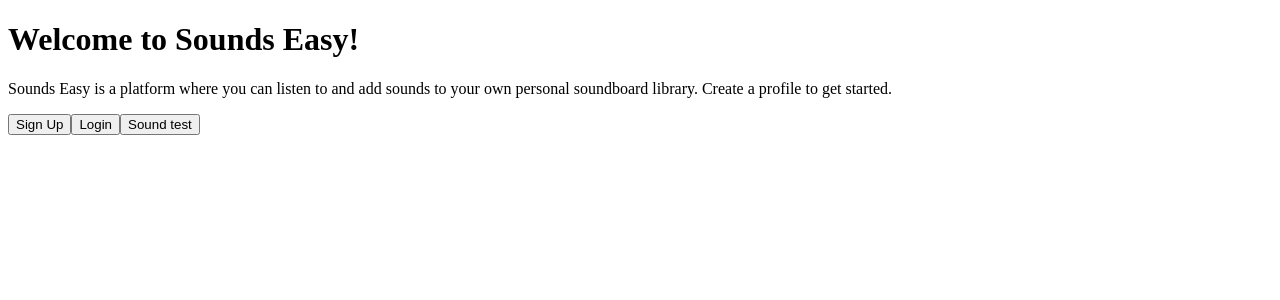
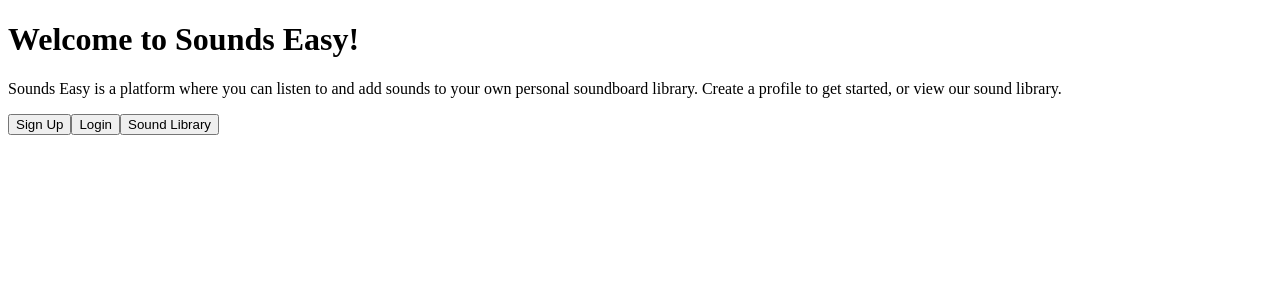
Before and after one commit to eljayman/sounds-easy, a React (Create React App) app in the folder client/: page / in a window 1280 px wide. Shown: the top 300 px of the page. Built offline with nearby package versions, Linux system fonts and the light colour scheme.

Commit message:
Displayed more info to soundboard

```diff
--- a/client/src/components/Landing/Landing.js
+++ b/client/src/components/Landing/Landing.js
@@ -7,7 +7,8 @@ const Landing = () => {
       <h1>Welcome to Sounds Easy!</h1>
       <p>
         Sounds Easy is a platform where you can listen to and add sounds to your
-        own personal soundboard library. Create a profile to get started.
+        own personal soundboard library. Create a profile to get started, or
+        view our sound library.
       </p>
       <div>
         <Link to="/signup">
@@ -17,7 +18,7 @@ const Landing = () => {
           <button>Login</button>
         </Link>
         <Link to="/soundboard">
-          <button>Sound test</button>
+          <button>Sound Library</button>
         </Link>
       </div>
     </div>
--- a/client/src/components/Sound/Sound.js
+++ b/client/src/components/Sound/Sound.js
@@ -10,6 +10,7 @@ function Sound(sounds) {
   return (
     <li className="sound" onClick={handleClick}>
       <img src={sounds.image} alt={sounds.title} width={'160px'} />
+      <p>{sounds.title}</p>
     </li>
   );
 }
--- a/client/src/components/Soundboard/Soundboard.js
+++ b/client/src/components/Soundboard/Soundboard.js
@@ -10,6 +10,7 @@ function Soundboard(soundProps) {
 
   return (
     <div className="soundboard">
+      <h2>Soundboard</h2>
       <ul style={{ listStyleType: 'none' }}>
         {soundProps.sounds.map((sound) => (
           <Sound
```
